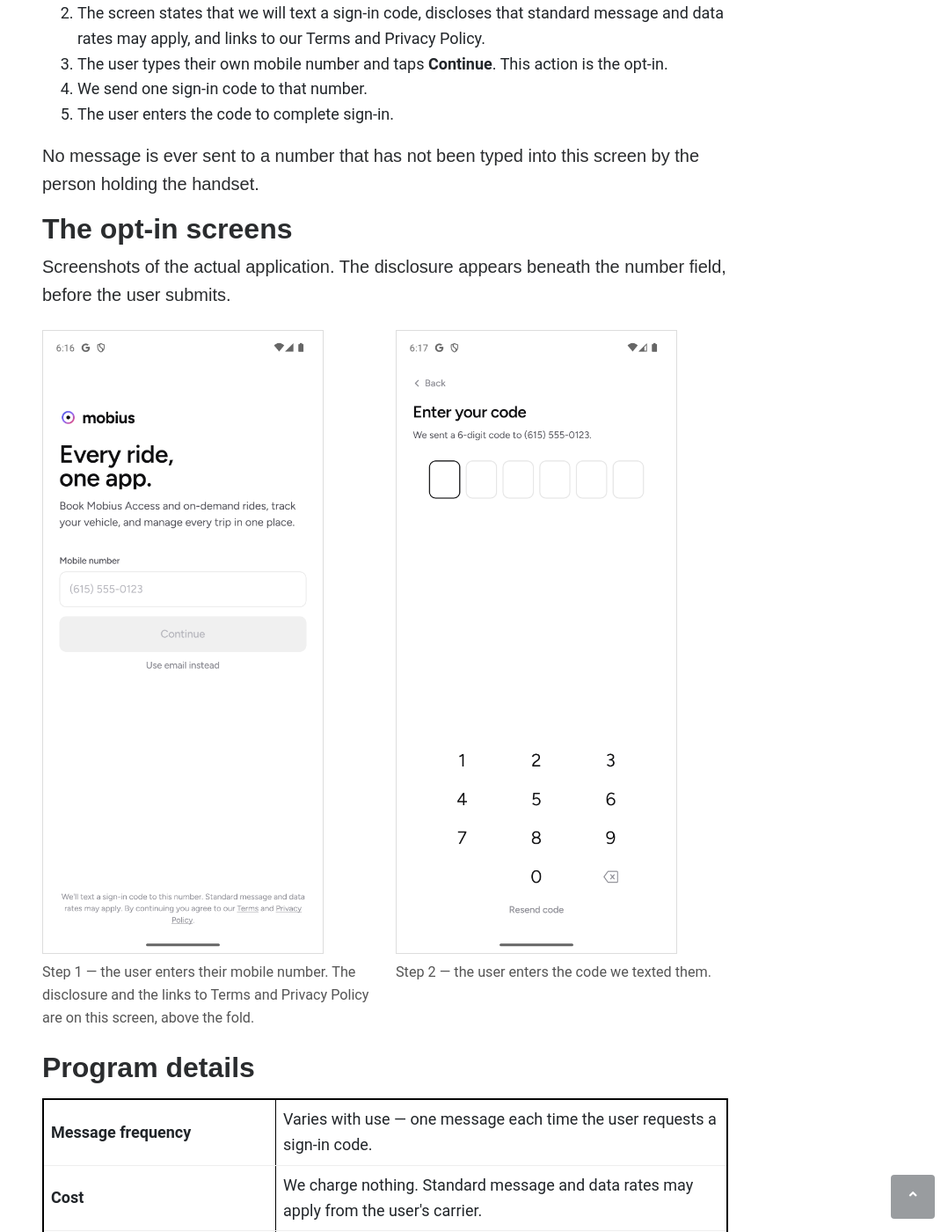
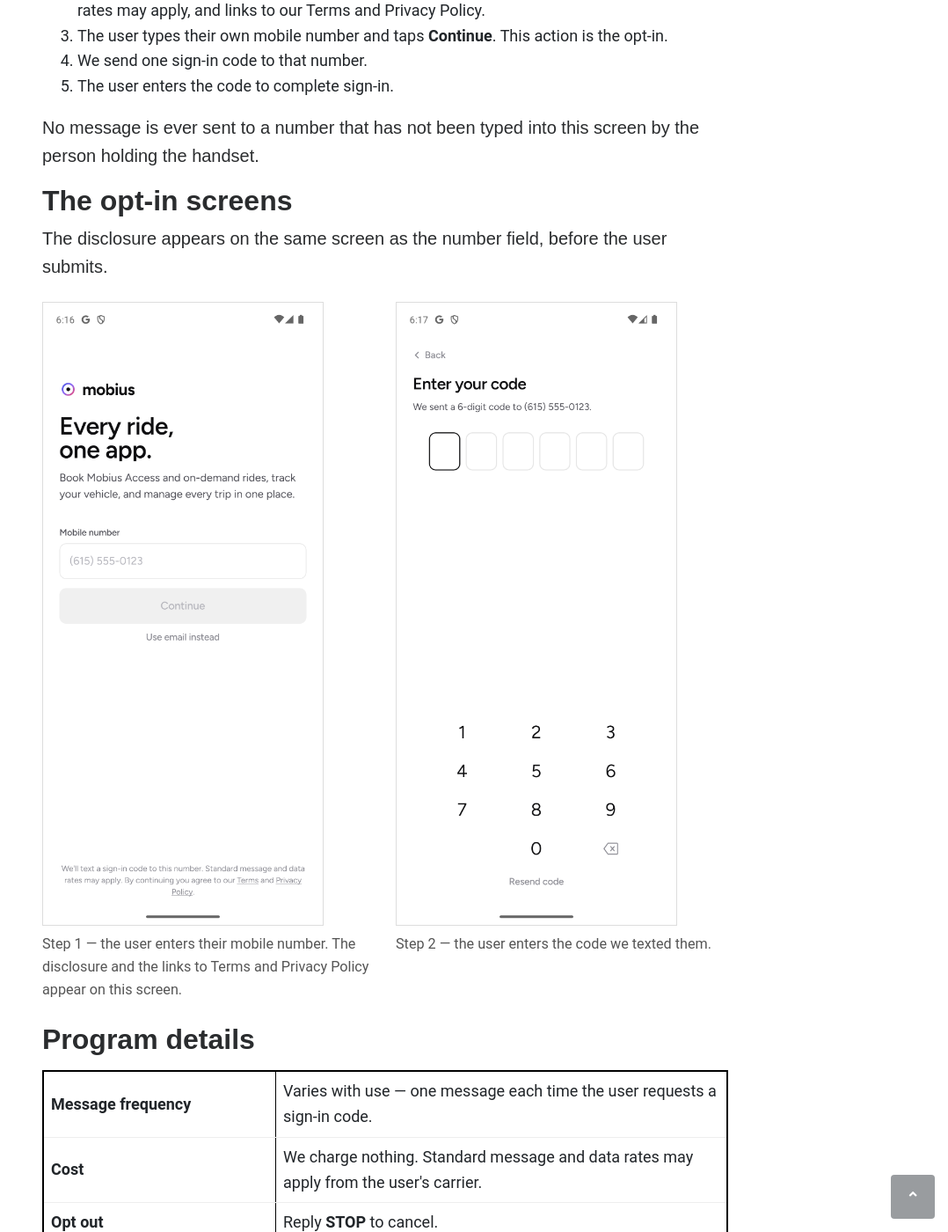
Before and after one commit to mobiusai-tech/mobiusai-tech.github.io, a Jekyll site: the page built from sms-opt-in.md, in a window 1280 px wide and 1400 px high, scrolled down 974 px. Shown: the whole window at 88% size, without its empty margins (202-1280 px from the left). Built offline with Jekyll 4.4.1, drawn with Linux system fonts in a browser that asks for light colours; some of the changed text lies outside the part shown.

Commit message:
Remove internal framing from the SMS opt-in page
Three passages addressed the reviewer's objection rather than describing
the program:

- the page explained it existed because the app cannot be installed,
  which restates a rejection reason as a design rationale
- an opt-out paragraph volunteered the sign-in consequence of replying
  STOP, which nothing requires and which depends on an undecided design
- two captions used 'the actual application' and 'above the fold',
  borrowing the auditor's vocabulary to pre-argue compliance

The page should read as a standing program disclosure, not as a response.

```diff
--- a/sms-opt-in.md
+++ b/sms-opt-in.md
@@ -11,7 +11,7 @@
 
 <h1>SMS opt-in for Mobi Motion sign-in codes</h1>
 
-<p>This page documents how a user consents to receive text messages from Mobius.AI, Inc., and what those messages contain. It exists so the opt-in flow can be reviewed without installing the app.</p>
+<p>This page documents how a user consents to receive text messages from Mobius.AI, Inc., and what those messages contain.</p>
 
 <h2>Who sends these messages</h2>
 
@@ -48,12 +48,12 @@
 
 <h2>The opt-in screens</h2>
 
-<p>Screenshots of the actual application. The disclosure appears beneath the number field, before the user submits.</p>
+<p>The disclosure appears on the same screen as the number field, before the user submits.</p>
 
 <div style="display: flex; flex-wrap: wrap; gap: 24px; margin: 24px 0;">
   <figure style="flex: 1 1 260px; margin: 0;">
     <img src="/images/sms-opt-in/signin.png" alt="Mobi Motion sign-in screen showing the mobile number field and the SMS disclosure" style="width: 100%; max-width: 320px; border: 1px solid #ddd;">
-    <figcaption style="font-size: 0.9em; color: #555; margin-top: 8px;">Step 1 — the user enters their mobile number. The disclosure and the links to Terms and Privacy Policy are on this screen, above the fold.</figcaption>
+    <figcaption style="font-size: 0.9em; color: #555; margin-top: 8px;">Step 1 — the user enters their mobile number. The disclosure and the links to Terms and Privacy Policy appear on this screen.</figcaption>
   </figure>
   <figure style="flex: 1 1 260px; margin: 0;">
     <img src="/images/sms-opt-in/verify.png" alt="Mobi Motion code entry screen" style="width: 100%; max-width: 320px; border: 1px solid #ddd;">
@@ -71,8 +71,6 @@
   <tr><td style="padding: 8px; border-bottom: 1px solid #eee;"><strong>Carriers</strong></td><td style="padding: 8px; border-bottom: 1px solid #eee;">Carriers are not liable for delayed or undelivered messages.</td></tr>
 </table>
 
-<p>Because these messages are sign-in codes, a user who replies STOP will no longer be able to receive them. Signing in by email remains available, and support can be reached at the address above.</p>
-
 <h2>Policies</h2>
 
 <ul>
```
